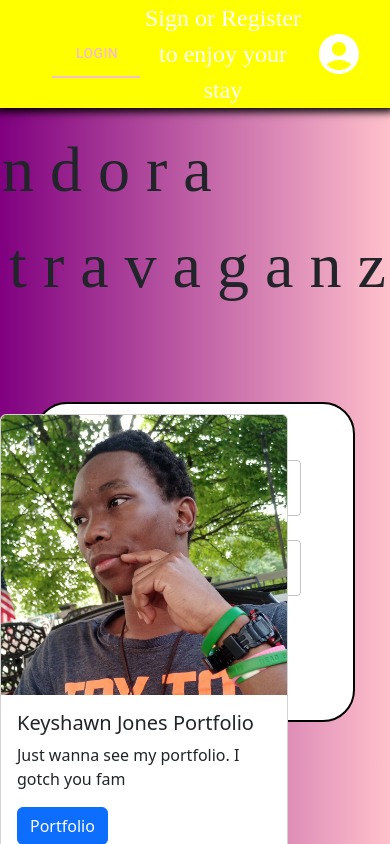
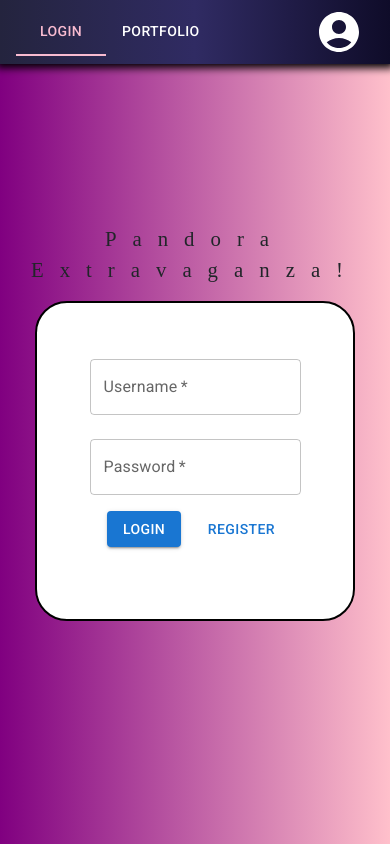
Before and after one commit to Magical-Keyshawn-Jones/pandora-extravaganza, a React (Create React App) app in the folder frontend/: page / in a window 390 px wide. Built offline with nearby package versions, Linux system fonts and the light colour scheme; a web font is replaced by a local one.

Commit message:
updated responsivness

```diff
--- a/frontend/src/App.css
+++ b/frontend/src/App.css
@@ -48,14 +48,32 @@
 
 @media( 375px <= width <= 425px ) {
     .NavBar {
-        background: yellow;
+        width: 100%;
+        /* height: 2.8rem; */
+    }
+
+    #ResponsiveNavText {
+        display: none;
+    }
+
+    #ResponsiveLogin {
+        margin-left: 1rem;
     }
 }
 
 
 @media( 425px <= width <= 768px ) {
     .NavBar {
-        background: purple;
+        width: 100%;
+        /* height: 2.8rem; */
+    }
+
+    #ResponsiveNavText {
+        display: none;
+    }
+
+    #ResponsiveLogin {
+        margin-left: 1rem;
     }
 }
 
--- a/frontend/src/App.js
+++ b/frontend/src/App.js
@@ -227,6 +227,7 @@ function App(props) {
       onClose={()=>{setProfileAnchor(null)}}
       onClick={()=>{setProfileAnchor(null)}}
       transformOrigin={{ horizontal: 'right', vertical: 'top' }}
+      anchorOrigin={{ horizontal: 'right', vertical: 'bottom' }}
       className='Account'
       PaperProps={{
         sx: {
--- a/frontend/src/components/WebsiteLogin/WebsiteLoginCss.css
+++ b/frontend/src/components/WebsiteLogin/WebsiteLoginCss.css
@@ -72,3 +72,58 @@
         margin-top: .5rem !important;
     }
 }
+
+@media( 375px <= width <= 425px ) {
+    #ResponsiveWebsiteTitle {
+        font-size: 1.3rem !important;
+    }
+
+    .WebsiteTitle {
+        text-align: center;
+    }
+
+    .PortfolioCard {
+        display: none;
+    }
+
+    .LoginBox {
+        margin-top: .5rem !important;
+    }
+}
+
+
+@media( 425px <= width <= 768px ) {
+    #ResponsiveWebsiteTitle {
+        font-size: 1.3rem !important;
+    }
+
+    .WebsiteTitle {
+        text-align: center;
+    }
+
+    .PortfolioCard {
+        display: none;
+    }
+
+    .LoginBox {
+        margin-top: .5rem !important;
+    }
+}
+
+@media( 768px <= width <= 1024px ) {
+    .NavBar {
+        background: brown;
+    }
+}
+
+@media( 1024px <= width <= 1440px ) {
+    .NavBar {
+        background: blue;
+    }
+}
+
+/* @media ( width >= 1440px ) {
+    .NavBar {
+        background: rgb(0, 225, 255);
+    }
+} */
```
